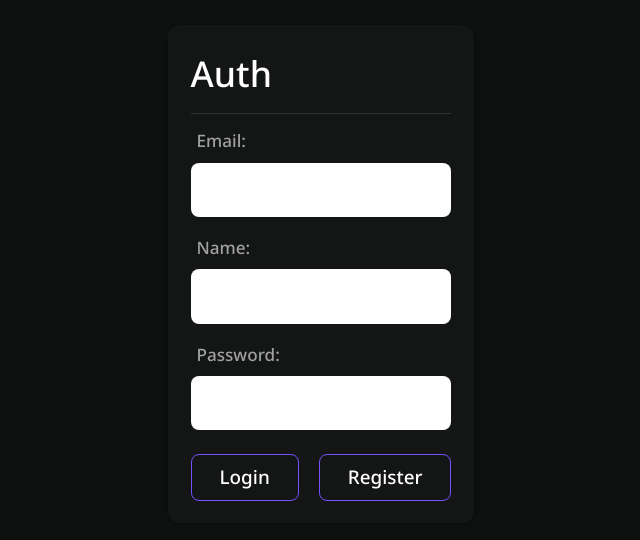
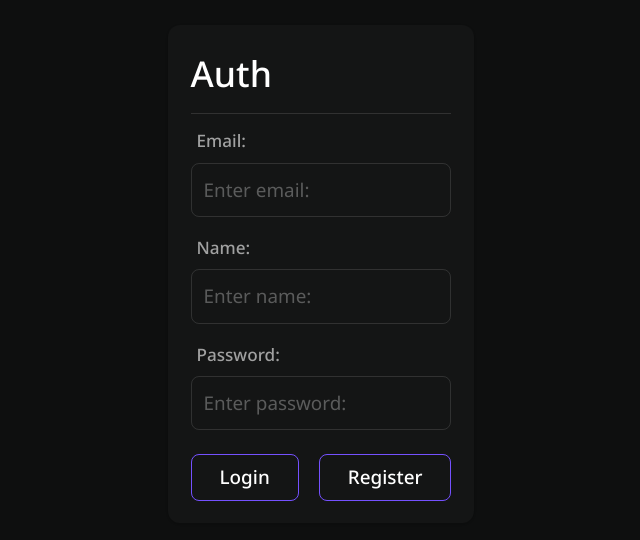
Before and after one commit to Danets/kanban, a Next.js app in the folder client/: page /auth in a window 1280 px wide. Shown: the part 126-666 px from the top of the page, without its empty margins (319-959 px from the left). Built offline with nearby package versions, Linux system fonts and the light colour scheme.

Commit message:
Were fixed styles for body in global.scss and for Field component

```diff
--- a/client/src/app/globals.scss
+++ b/client/src/app/globals.scss
@@ -3,7 +3,7 @@
 @tailwind utilities;
 
 :root {
-	--foreground-rgb: 255, 255, 255;
+	--foreground-rgb: 0, 0, 0;
 	--background-start-rgb: 214, 219, 220;
 	--background-end-rgb: 255, 255, 255;
 }
@@ -19,7 +19,7 @@
 body {
 	@apply text-base overflow-hidden;
 	font-family: var(--font-zen), sans-serif;
-	color: rgb(var(--foreground-rgb));
+	color: #fff;
 	background-color: #0e0f0f;
 
 	@media (max-width: 1200px) {
--- a/client/src/components/ui/fields/Field.tsx
+++ b/client/src/components/ui/fields/Field.tsx
@@ -31,7 +31,7 @@ export const Field = forwardRef<HTMLInputElement, InputFieldProps>(
 					type={type}
 					id={id}
 					placeholder={placeholder}
-					className={`mt-2 flex w-full items-center justify-center rounded-lg border border-border p-3 text-base outline-none placeholder:text-white/30 placeholder:font-normal duration-500 transition-colors focus:border-primary ${
+					className={`mt-2 flex w-full items-center justify-center rounded-lg border border-border bg-white/0 p-3 text-base outline-none placeholder:text-white/30 placeholder:font-normal duration-500 transition-colors focus:border-primary ${
 						disabled === true
 							? '!border-none !bg-gray-100 dark:!bg-white/5 dark:placeholder:!text-[rgba(255,255,255,0.15)]'
 							: state === 'error'
```
